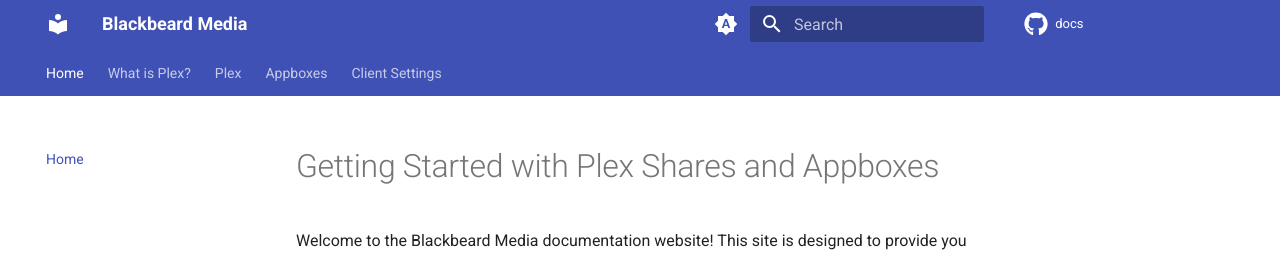
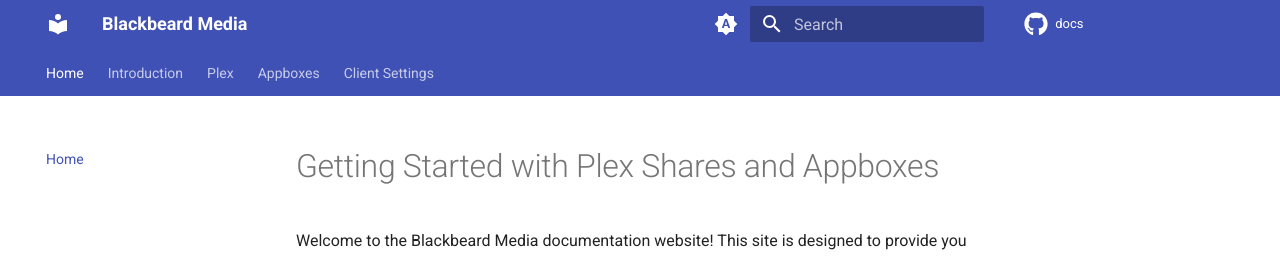
Before and after one commit to neomedia6989/docs-2, an MkDocs documentation site: the page built from docs/index.md, in a window 1280 px wide. Shown: the top 256 px of the page. Built offline with MkDocs 1.6.1 and Material for MkDocs 9.7.7, drawn with Linux system fonts in a browser that asks for light colours; comment, search, counter and statistics services are not loaded.

Commit message:
Update mkdocs.yml

```diff
--- a/mkdocs.yml
+++ b/mkdocs.yml
@@ -46,8 +46,9 @@
 
 nav:
   - Home: index.md
-  - What is Plex?:
-    - What Is Plex?: what-is-plex/what-is-plex.md
+  - Introduction:
+    - What Is Plex?: introduction/what-is-plex.md
+    - Playback Qualty: introduction/playback-quality.md
   - Plex:
     - Creating a Plex Account: plex/creating-your-account.md
     - Accepting your Plex invitation: guides/plex/accepting-your-invite.md
```
